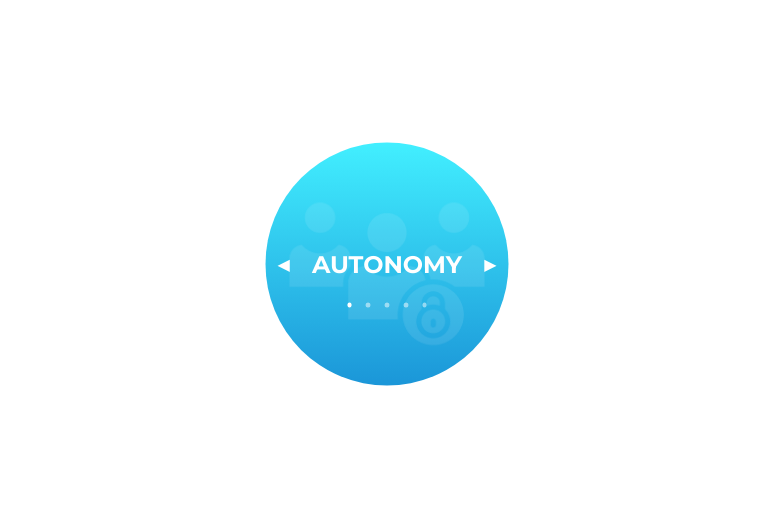
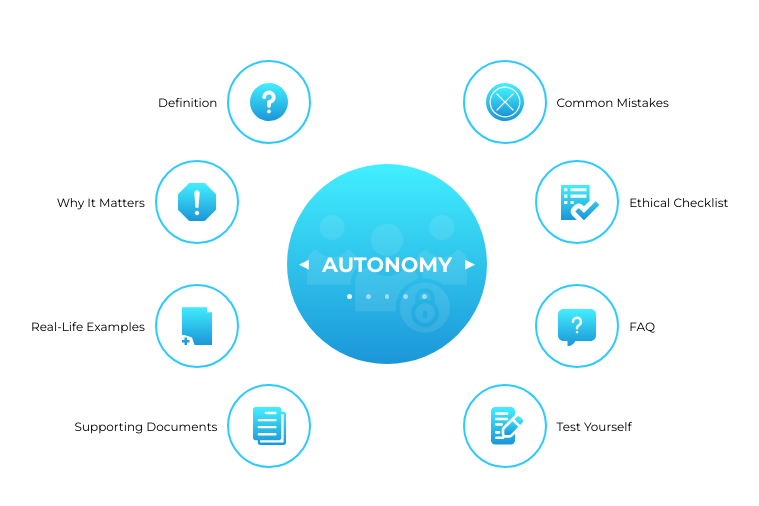
Before and after one commit to yassinjc/Interactive-Ethics-Navigator-Repo, a plain HTML site: page index.html in a window 1280 px wide. Shown: the part 136-642 px from the top of the page, without its empty margins (253-1012 px from the left). Drawn offline with nearby package versions, Linux system fonts and the light colour scheme.

Commit message:
All 8 Information Circles Designs Added

```diff
--- a/index.html
+++ b/index.html
@@ -10,6 +10,7 @@
 </head>
 
 <body>
+  <div class="principle-container">
     <div class="principle">
       <h2 class="principle-text">AUTONOMY</h2>
       <img src="images/autonomy-illu.png" alt="">
@@ -26,6 +27,40 @@
       </div>
     </div>
 
+    <div class="info-circle right" data-index="1">
+      <img src="icons/common-mistakes-ico.svg" alt="Common Mistakes" />
+      <span class="circle-label">Common Mistakes</span>
+    </div>
+    <div class="info-circle right" data-index="2">
+      <img src="icons/checklist-ico.svg" alt="Ethical Checklist" />
+      <span class="circle-label">Ethical Checklist</span>
+    </div>
+    <div class="info-circle right" data-index="3">
+      <img src="icons/faq-ico.svg" alt="FAQ">
+      <span class="circle-label">FAQ</span>
+    </div>
+    <div class="info-circle right" data-index="4">
+      <img src="icons/test-ico.svg" alt="Test Yourself">
+      <span class="circle-label">Test Yourself</span>
+    </div>
+    <div class="info-circle left" data-index="5">
+      <img src="icons/supporting-docu-ico.svg" alt="Supporting Documents" />
+      <span class="circle-label">Supporting Documents</span>
+    </div>
+    <div class="info-circle left" data-index="6">
+      <img src="icons/real-life-ex-ico.svg" alt="Real-Life Examples" />
+      <span class="circle-label">Real-Life Examples</span>
+    </div>
+    <div class="info-circle left" data-index="7">
+      <img src="icons/why-it-matters-ico.svg" alt="Why It Matters" />
+      <span class="circle-label">Why It Matters</span>
+    </div>
+        <div class="info-circle left" data-index="0">
+      <img src="icons/definition-ico.svg" alt="Definition" />
+      <span class="circle-label">Definition</span>
+    </div>
+  </div>
+
   <div id="tsparticles"></div>
 </body>
 
--- a/script.js
+++ b/script.js
@@ -43,3 +43,31 @@
 };
 
 tsParticles.load("tsparticles", options);
+
+
+window.addEventListener('load', () => {
+  const circles = document.querySelectorAll('.info-circle');
+  const centerCircle = document.querySelector('.principle');
+  const centerRect = centerCircle.getBoundingClientRect();
+  const centerX = centerRect.left + centerRect.width / 2;
+  const centerY = centerRect.top + centerRect.height / 2;
+  const radius = 200;
+  const circleSize = 0;
+
+  circles.forEach((circle, index) => {
+    let angle;
+
+    if (index < 4) {
+      angle = ((index + 1) / 5) * Math.PI - Math.PI / 2;
+    } else {
+      angle = ((index - 3) / 5) * Math.PI + Math.PI / 2;
+    }
+
+    const x = centerX + radius * Math.cos(angle) - circleSize / 2;
+    const y = centerY + radius * Math.sin(angle) - circleSize / 2;
+
+    circle.style.position = 'absolute';
+    circle.style.left = `${x}px`;
+    circle.style.top = `${y}px`;
+  });
+});
--- a/style.css
+++ b/style.css
@@ -9,9 +9,15 @@ body {
     font-family: 'Montserrat', sans-serif;
 }
 
+.principle-container {
+    position: relative;
+    width: 100vw;
+    height: 100vh;
+}
+
 .principle {
-    width: 243px;
-    height: 243px;
+    width: 200px;
+    height: 200px;
     background: var(--blue);
     border-radius: 50%;
 
@@ -33,7 +39,7 @@ body {
     transform: translate(-50%, -50%);
     color: white;
     font-family: 'Montserrat', sans-serif;
-  font-size: 1.5rem;
+    font-size: 1.3rem;
     font-weight: 600;
     text-align: center;
     z-index: 2;
@@ -52,7 +58,7 @@ body {
     transform: translateY(-50%);
     background: none;
     border: none;
-  font-size: 1rem;
+    font-size: 0.8rem;
     color: white;
     cursor: pointer;
     z-index: 3;
@@ -71,7 +77,7 @@ body {
 
 .dots {
     position: absolute;
-  bottom: 78px;
+    bottom: 65px;
     left: 50%;
     transform: translateX(-50%);
     display: flex;
@@ -91,6 +97,113 @@ body {
     background-color: white;
 }
 
+.info-circle {
+    position: absolute;
+    width: 80px;
+    height: 80px;
+    background: white;
+    border: 2px solid #2dcaff;
+    border-radius: 50%;
+    display: flex;
+    align-items: center;
+    justify-content: center;
+    cursor: pointer;
+    transition: transform 0.3s ease, background-color 0.3s ease;
+}
+
+.circle-label {
+  position: absolute;
+  top: 50%;
+  transform: translateY(-50%);
+  font-size: 0.75rem;
+  font-weight: 500;
+  white-space: nowrap;
+  color: black;
+}
+
+.info-circle.right .circle-label {
+  left: 100%;
+  margin-left: 12px;
+}
+
+.info-circle.left .circle-label {
+  right: 100%;
+  margin-right: 12px;
+}
+
+.info-circle img {
+  width: 38px;
+  height: 38px;
+  object-fit: contain;
+  pointer-events: none;
+}
+
+.info-circle:hover {
+    transform: scale(1.1);
+    background-color: #eee;
+}
+
+.info-circle:nth-child(2) {
+    top: 10%;
+    left: 50%;
+    transform: translate(-50%, -50%);
+}
+
+.info-circle:nth-child(5) img {
+  margin-left: 5px;
+}
+
+.info-circle:nth-child(3) img {
+  margin-left: 6px;
+}
+
+.info-circle:nth-child(4) img {
+  margin-top: 4px;
+}
+
+.info-circle:nth-child(3) {
+    top: 20%;
+    left: 75%;
+    transform: translate(-50%, -50%);
+}
+
+.info-circle:nth-child(4) {
+    top: 50%;
+    left: 90%;
+    transform: translate(-50%, -50%);
+}
+
+.info-circle:nth-child(5) {
+    top: 80%;
+    left: 75%;
+    transform: translate(-50%, -50%);
+}
+
+.info-circle:nth-child(6) {
+    top: 90%;
+    left: 50%;
+    transform: translate(-50%, -50%);
+}
+
+.info-circle:nth-child(7) {
+    top: 80%;
+    left: 25%;
+    transform: translate(-50%, -50%);
+}
+
+.info-circle:nth-child(8) {
+    top: 50%;
+    left: 10%;
+    transform: translate(-50%, -50%);
+}
+
+.info-circle:nth-child(9) {
+    top: 20%;
+    left: 25%;
+    transform: translate(-50%, -50%);
+}
+
+
 #tsparticles {
     position: absolute;
     z-index: -1;
```
Also changed, not shown: icons/checklist-ico.svg (added), icons/common-mistakes-ico.svg (added), icons/definition-ico.svg (added), icons/faq-ico.svg (added), icons/real-life-ex-ico.svg (added), icons/supporting-docu-ico.svg (added), icons/test-ico.svg (added), icons/why-it-matters-ico.svg (added). Lines whose indentation alone changed are shown as unchanged.
